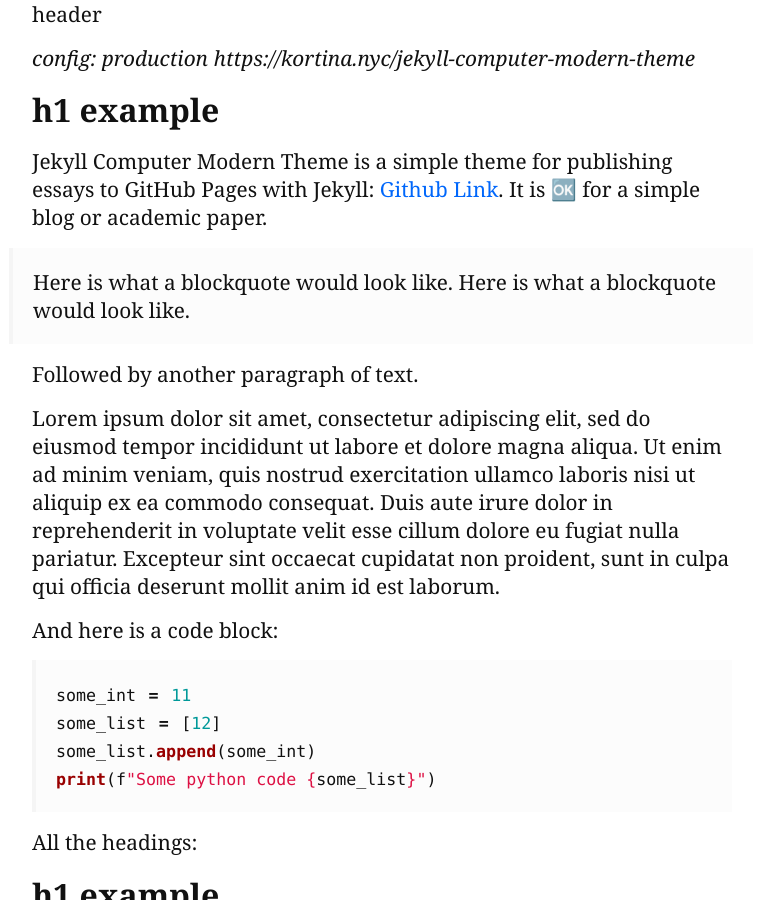
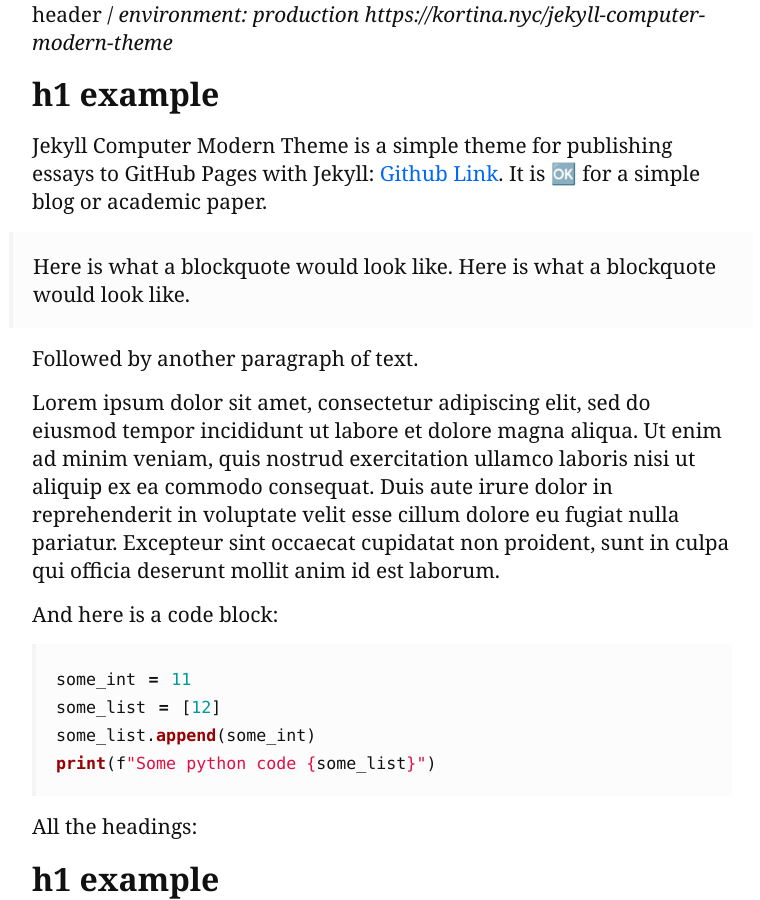
Before and after one commit to kortina/jekyll-computer-modern-theme, a Jekyll site: the page built from index.md, in a window 1280 px wide and 900 px high. Shown: the whole window, without its empty margins (258-1018 px from the left). Built offline with Jekyll 4.4.1, drawn with Linux system fonts in a browser that asks for light colours; some web fonts are replaced; some of the changed text lies outside the part shown.

Commit message:
add header and footer

```diff
--- /dev/null
+++ b/_includes/footer.html
@@ -0,0 +1,6 @@
+<p>
+  footer /
+  <a href="https://github.com/kortina/jekyll-computer-modern-theme" target="_blank">
+    jekyll-computer-modern-theme
+  </a>
+</p>
--- /dev/null
+++ b/_includes/header.html
@@ -0,0 +1,6 @@
+<p>
+  header /
+  <em>
+    environment: {{jekyll.environment}} {{site.url}}
+  </em>
+</p>
--- a/_layouts/default.html
+++ b/_layouts/default.html
@@ -1,32 +1,15 @@
 <!DOCTYPE html>
-<!--[if lt IE 7]>      <html class="no-js lt-ie9 lt-ie8 lt-ie7"> <![endif]-->
-<!--[if IE 7]>         <html class="no-js lt-ie9 lt-ie8"> <![endif]-->
-<!--[if IE 8]>         <html class="no-js lt-ie9"> <![endif]-->
-<!--[if gt IE 8]><!-->
 <html class="no-js">
-  <!--<![endif]-->
-
   {% include head.html %}
-
   <body>
-    <!--[if lt IE 8]>
-      <p class="browsehappy">
-        You are using an <strong>outdated</strong> browser. Please
-        <a href="http://browsehappy.com/">upgrade your browser</a> to improve your experience.
-      </p>
-    <![endif]-->
     <header>
-      <p>
-        header
-      </p>
+      {% include header.html %}
     </header>
     <article>
       {{ content }}
     </article>
     <footer>
-      <p>
-        footer
-      </p>
+      {% include footer.html %}
     </footer>
   </body>
 </html>
--- a/index.md
+++ b/index.md
@@ -2,9 +2,6 @@
 layout: default
 title: 'Jekyll Computer Modern Theme'
 ---
-
-*config: {{jekyll.environment}} {{site.url}}*
-
 
 # h1 example
 
```
Also changed, not shown: README.md.
